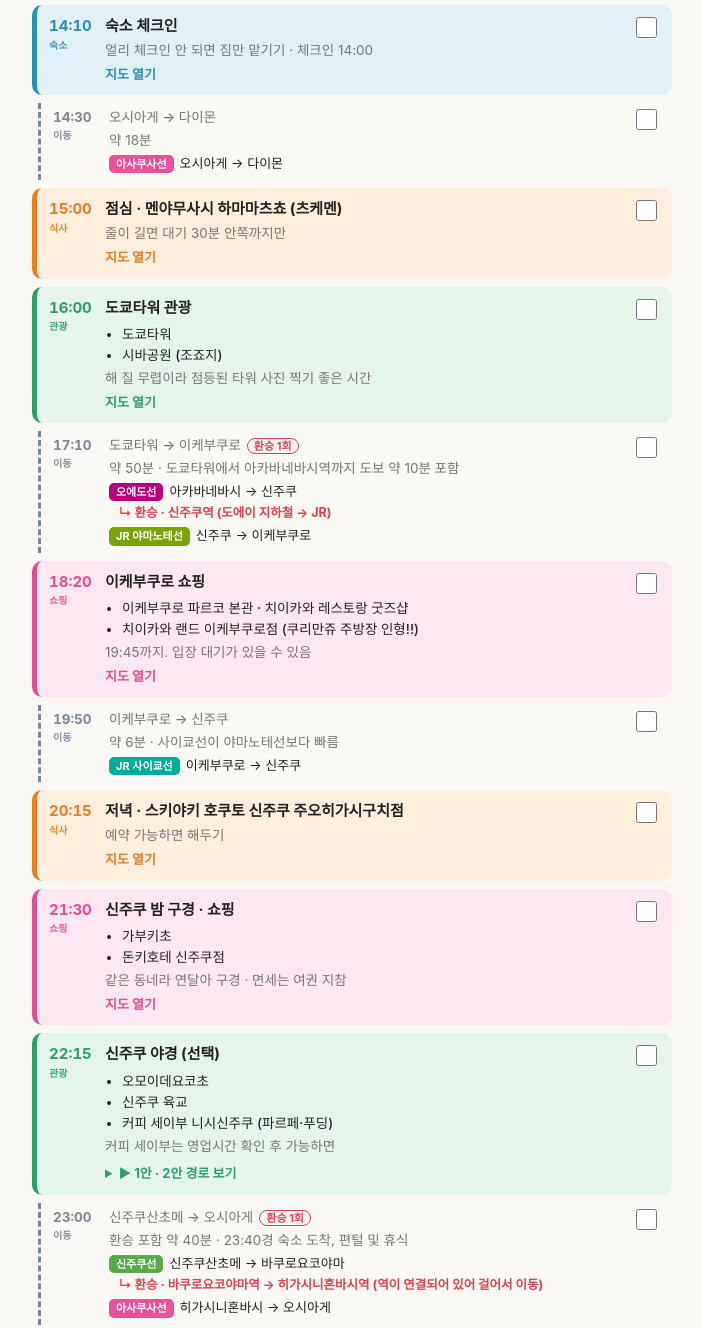
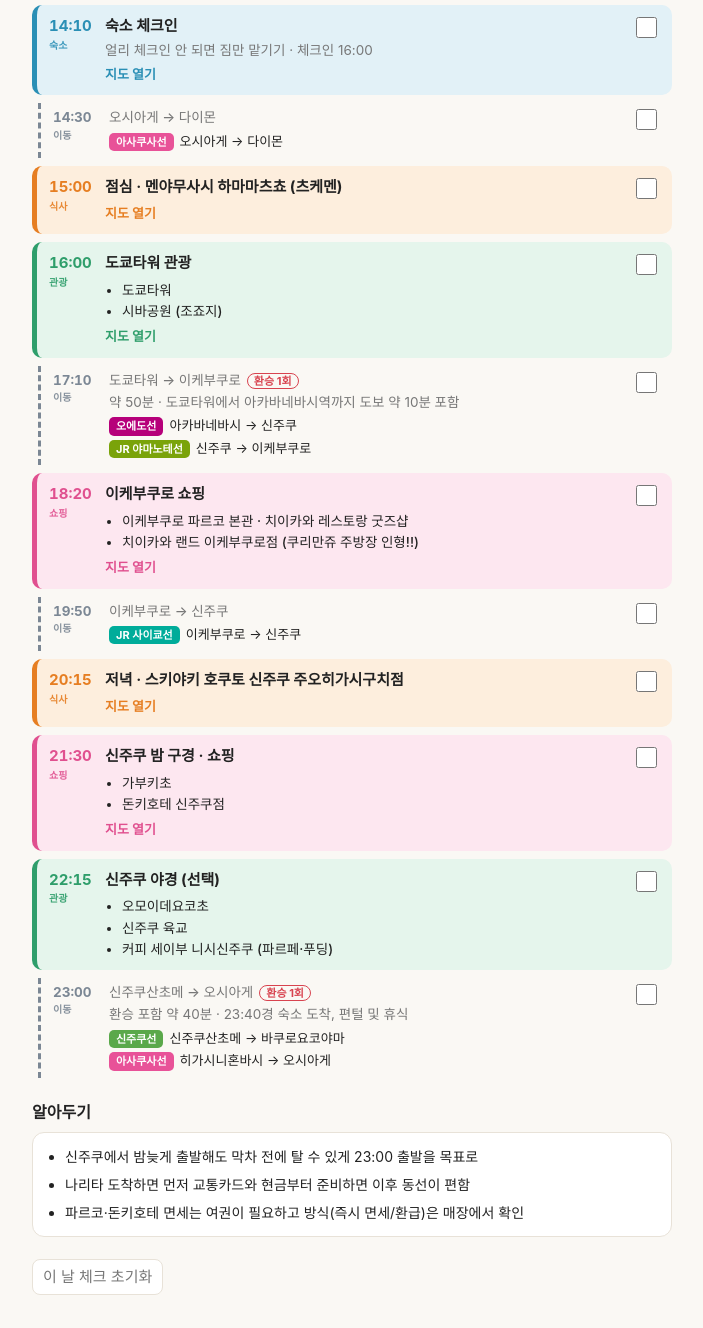
Before and after one commit to yebinleeee/tokyo-trip, a plain HTML site: page index.html in a window 1280 px wide. Shown: the part 341-1669 px from the top of the page, without its empty margins (288-991 px from the left). Drawn offline with Linux system fonts and the light colour scheme.

Commit message:
Add files via upload

```diff
--- a/index.html
+++ b/index.html
@@ -51,32 +51,32 @@ var DAYS={
 d1:{n:"1일차",t:"도쿄타워 · 이케부쿠로 · 신주쿠",p:"공항 → 숙소 → 도쿄타워 → 이케부쿠로 → 신주쿠 → 숙소",r:[
 ["12:05","m","나리타 도착","입국심사 → 수하물 → 세관(Visit Japan QR) → 편의점 ATM 인출, 교통카드 충전"],
 ["13:10","m","나리타 공항 → 오시아게","약 50~60분 · 13:00~13:20 열차면 OK","",[["sky","나리타 공항","오시아게"]]],
-["14:10","h","숙소 체크인","얼리 체크인 안 되면 짐만 맡기기 · 체크인 14:00","2-chome-12-2 Yokokawa Sumida"],
-["14:30","m","오시아게 → 다이몬","약 18분","",[["asa","오시아게","다이몬"]]],
-["15:00","f","점심 · 멘야무사시 하마마츠쵸 (츠케멘)","줄이 길면 대기 30분 안쪽까지만","멘야무사시 하마마츠쵸점"],
-["16:00","s","도쿄타워 관광","해 질 무렵이라 점등된 타워 사진 찍기 좋은 시간","도쿄타워",null,["도쿄타워","시바공원 (조죠지)"]],
-["17:10","m","도쿄타워 → 이케부쿠로","약 50분 · 도쿄타워에서 아카바네바시역까지 도보 약 10분 포함","",[["oed","아카바네바시","신주쿠"],"신주쿠역 (도에이 지하철 → JR)",["yam","신주쿠","이케부쿠로"]]],
-["18:20","b","이케부쿠로 쇼핑","19:45까지. 입장 대기가 있을 수 있음","이케부쿠로 파르코",null,["이케부쿠로 파르코 본관 · 치이카와 레스토랑 굿즈샵","치이카와 랜드 이케부쿠로점 (쿠리만쥬 주방장 인형!!)"]],
-["19:50","m","이케부쿠로 → 신주쿠","약 6분 · 사이쿄선이 야마노테선보다 빠름","",[["sai","이케부쿠로","신주쿠"]]],
-["20:15","f","저녁 · 스키야키 호쿠토 신주쿠 주오히가시구치점","예약 가능하면 해두기","스키야키 호쿠토 신주쿠 주오히가시구치점"],
-["21:30","b","신주쿠 밤 구경 · 쇼핑","같은 동네라 연달아 구경 · 면세는 여권 지참","돈키호테 신주쿠점",null,["가부키초","돈키호테 신주쿠점"]],
-["22:15","s","신주쿠 야경 (선택)","커피 세이부는 영업시간 확인 후 가능하면","",null,["오모이데요코초","신주쿠 육교","커피 세이부 니시신주쿠 (파르페·푸딩)"],[["1안 · 그대로 강행",[["22:15","신주쿠 야경 (오모이데요코초 · 신주쿠 육교 · 커피 세이부)"],["23:00","신주쿠산초메 → 오시아게 (환승 1회, 약 40분)",[["shn","신주쿠산초메","바쿠로요코야마"],"바쿠로요코야마역 → 히가시니혼바시역 (걸어서 이동)",["asa","히가시니혼바시","오시아게"]]],["23:40","숙소 도착"]]],["2안 · 야경 생략",[["22:15","돈키호테에서 마무리 후 신주쿠산초메역으로 이동 (도보 약 10~15분)"],["22:30","신주쿠산초메 → 오시아게 (환승 1회, 약 40분)",[["shn","신주쿠산초메","바쿠로요코야마"],"바쿠로요코야마역 → 히가시니혼바시역 (걸어서 이동)",["asa","히가시니혼바시","오시아게"]]],["23:10","숙소 도착 (1안보다 약 30분 일찍)"]]]]],
-["23:00","m","신주쿠산초메 → 오시아게","환승 포함 약 40분 · 23:40경 숙소 도착, 편털 및 휴식","",[["shn","신주쿠산초메","바쿠로요코야마"],"바쿠로요코야마역 → 히가시니혼바시역 (역이 연결되어 있어 걸어서 이동)",["asa","히가시니혼바시","오시아게"]]]],
+["14:10","h","숙소 체크인","얼리 체크인 안 되면 짐만 맡기기 · 체크인 16:00","2-chome-12-2 Yokokawa Sumida"],
+["14:30","m","오시아게 → 다이몬","","",[["asa","오시아게","다이몬"]]],
+["15:00","f","점심 · 멘야무사시 하마마츠쵸 (츠케멘)","","멘야무사시 하마마츠쵸점"],
+["16:00","s","도쿄타워 관광","","도쿄타워",null,["도쿄타워","시바공원 (조죠지)"]],
+["17:10","m","도쿄타워 → 이케부쿠로","약 50분 · 도쿄타워에서 아카바네바시역까지 도보 약 10분 포함","",[["oed","아카바네바시","신주쿠"],["yam","신주쿠","이케부쿠로"]]],
+["18:20","b","이케부쿠로 쇼핑","","이케부쿠로 파르코",null,["이케부쿠로 파르코 본관 · 치이카와 레스토랑 굿즈샵","치이카와 랜드 이케부쿠로점 (쿠리만쥬 주방장 인형!!)"]],
+["19:50","m","이케부쿠로 → 신주쿠","","",[["sai","이케부쿠로","신주쿠"]]],
+["20:15","f","저녁 · 스키야키 호쿠토 신주쿠 주오히가시구치점","","스키야키 호쿠토 신주쿠 주오히가시구치점"],
+["21:30","b","신주쿠 밤 구경 · 쇼핑","","돈키호테 신주쿠점",null,["가부키초","돈키호테 신주쿠점"]],
+["22:15","s","신주쿠 야경 (선택)","","",null,["오모이데요코초","신주쿠 육교","커피 세이부 니시신주쿠 (파르페·푸딩)"]],
+["23:00","m","신주쿠산초메 → 오시아게","환승 포함 약 40분 · 23:40경 숙소 도착, 편털 및 휴식","",[["shn","신주쿠산초메","바쿠로요코야마"],["asa","히가시니혼바시","오시아게"]]]],
 tip:["신주쿠에서 밤늦게 출발해도 막차 전에 탈 수 있게 23:00 출발을 목표로","나리타 도착하면 먼저 교통카드와 현금부터 준비하면 이후 동선이 편함","파르코·돈키호테 면세는 여권이 필요하고 방식(즉시 면세/환급)은 매장에서 확인"]},
 d2:{n:"2일차",t:"하라주쿠 · 나카메구로 · 시부야 · 롯폰기",p:"숙소 → 하라주쿠 → 나카메구로 → 시부야 → 롯폰기 → 숙소",r:[
-["10:00","m","오시아게 → 메이지진구마에","약 30분","",[["han","오시아게","오모테산도"],"오모테산도역 (한조몬선 → 치요다선)",["chi","오모테산도","메이지진구마에"]]],
-["10:30","b","하라주쿠 구경 · 쇼핑","키디랜드 오픈 시간 확인 · 유니클로는 하라주쿠나 시부야 지점에서","키디랜드 하라주쿠",null,["타케시타거리","키디랜드 오모테산도점"]],
-["12:30","f","점심 · 쿠라스시 하라주쿠 글로벌 플래그십","도착하면 앱/현장 대기번호부터 받기","쿠라스시 하라주쿠 글로벌 플래그십 스토어"],
+["10:00","m","오시아게 → 메이지진구마에","","",[["han","오시아게","오모테산도"],["chi","오모테산도","메이지진구마에"]]],
+["10:30","b","하라주쿠 구경 · 쇼핑","","키디랜드 하라주쿠",null,["타케시타거리","키디랜드 오모테산도점"]],
+["12:30","f","점심 · 쿠라스시 하라주쿠 글로벌 플래그십","","쿠라스시 하라주쿠 글로벌 플래그십 스토어"],
 ["13:40","m","메이지진구마에 → 나카메구로","약 10분 · 후쿠토신선에서 도요코선으로 직통하는 열차를 타면 환승 없음 (행선지 확인)","",[["fuk","메이지진구마에","시부야"],["toy","시부야 (직통)","나카메구로"]]],
-["13:50","m","도보 · 메구로강변 따라 카페로","약 10분"],
-["14:00","c","스타벅스 리저브 로스터리 도쿄 (선택)","대기가 길 수 있음. 1시간 넘으면 먼저 강변 산책하거나 시부야 카페로 플랜B","스타벅스 리저브 로스터리 도쿄",null,null,[["1안 · 그대로 강행",[["13:40","메이지진구마에 → 나카메구로 (약 10분)",[["fuk","메이지진구마에","시부야"],["toy","시부야 (직통)","나카메구로"]]],["13:50","메구로강변 따라 카페까지 도보 (약 10분)"],["14:00","스타벅스 리저브 로스터리 도쿄 (약 1시간 30분)"],["15:30","나카메구로 → 시부야 (약 3분)",[["toy","나카메구로","시부야"]]],["15:40","시부야 구경 · 쇼핑 시작"]]],["2안 · 스타벅스 생략",[["13:40","메이지진구마에 → 시부야 (1정거장, 약 3분)",[["fuk","메이지진구마에","시부야"]]],["13:50","시부야 구경 · 쇼핑 시작 (1안보다 약 1시간 50분 일찍)"]]]]],
-["15:30","m","나카메구로 → 시부야","약 3분","",[["toy","나카메구로","시부야"]]],
+["13:50","m","도보 · 메구로강변 따라 카페로"],
+["14:00","c","스타벅스 리저브 로스터리 도쿄 (선택)","","스타벅스 리저브 로스터리 도쿄"],
+["15:30","m","나카메구로 → 시부야","","",[["toy","나카메구로","시부야"]]],
 ["15:40","b","시부야 구경 · 쇼핑","","시부야 파르코",null,["시부야 파르코","몽벨 시부야점","시부야 스크램블 교차로","미야시타 파크"]],
 ["17:30","f","저녁 · 츠키시마몬자 오코게 시부야점","","츠키시마몬자 오코게 시부야점"],
-["18:50","b","시부야 자유 쇼핑","짧게 둘러보기. 케이크가 당기면 하브스 시부야 히카리에 신큐스점","하브스 시부야 히카리에 신큐스점"],
-["19:10","m","시부야 → 롯폰기","약 20분","",[["han","시부야","아오야마잇초메"],"아오야마잇초메역 (도쿄메트로 → 도에이 지하철)",["oed","아오야마잇초메","롯폰기"]]],
-["19:30","s","롯폰기 힐즈 크리스마스","1시간쯤 구경","롯폰기 힐즈 케야키자카",null,["케야키자카 일루미네이션 (약 400m 가로수길)","오야네 플라자 크리스마스 마켓"]],
-["20:40","m","롯폰기 → 오시아게","약 35분 · 21:15 숙소 도착, 편털 및 휴식","",[["oed","롯폰기","다이몬"],"다이몬역 (오에도선 → 아사쿠사선)",["asa","다이몬","오시아게"]]]],
+["18:50","b","시부야 자유 쇼핑","","하브스 시부야 히카리에 신큐스점",null,["하브스 시부야 히카리에 신큐스점 (케이크)"]],
+["19:10","m","시부야 → 롯폰기","약 20분","",[["han","시부야","아오야마잇초메"],["oed","아오야마잇초메","롯폰기"]]],
+["19:30","s","롯폰기 힐즈 크리스마스","","롯폰기 힐즈 케야키자카",null,["케야키자카 일루미네이션 (약 400m 가로수길)","오야네 플라자 크리스마스 마켓"]],
+["20:40","m","롯폰기 → 오시아게","약 35분 · 21:15 숙소 도착, 편털 및 휴식","",[["oed","롯폰기","다이몬"],["asa","다이몬","오시아게"]]]],
 tip:["시부야는 역 구조가 복잡하니 구글맵에서 출구 번호까지 확인","쿠라스시·스타벅스는 대기 시간이 변수라, 대기가 길면 순서나 장소를 바꿔도 동선에 무리 없음","몽벨·파르코 면세는 여권 지참","롯폰기 힐즈 케야키자카 일루미네이션은 2026년 12월 25일까지. 점등 시간(17:00~22:00)과 마켓 운영 시간은 당일 공식 사이트에서 확인"]},
 d3:{n:"3일차",t:"디즈니랜드",p:"숙소 → 스카이트리 버스터미널 → 디즈니랜드 → 숙소",r:[
 ["06:50","m","숙소 → 스카이트리 타운 1층 버스터미널 3번 승강장 (도보)","","도쿄 스카이트리 타운 버스터미널"],
@@ -86,15 +86,15 @@ d3:{n:"3일차",t:"디즈니랜드",p:"숙소 → 스카이트리 버스터미
 ["21:50","h","숙소 도착","편털 및 휴식 · 폐장 시간에 따라 조정"]],
 tip:["도쿄 디즈니리조트 앱을 미리 설치하고 티켓 연동","DPA와 대기 확인은 앱으로. 인기 어트랙션은 아침에 빨리 소진됨","12월 밤은 추우니 핫팩과 겉옷 필수, 큰 짐은 코인로커에","셔틀 첫차 시간과 귀가 교통편은 전날 한 번 더 확인"]},
 d4:{n:"4일차",t:"아사쿠사 · 스카이트리 · 출국",p:"숙소 체크아웃 → 아사쿠사 → 스카이트리(쇼핑·크리스마스 마켓) → 나리타 공항",r:[
-["10:30","h","숙소 체크아웃","기상 및 숙소 체크아웃"],
+["10:30","h","숙소 체크아웃"],
 ["10:50","h","짐 보관","소라마치 보관소(1층/4층) 또는 오시아게역 코인라커 (이후 스카이트리에서 바로 공항 가는 동선이라 소라마치 쪽이 편함, 1,000엔 예산)"],
 ["11:00","m","오시아게 → 아사쿠사","약 3분","",[["asa","오시아게","아사쿠사"]]],
-["11:10","s","아사쿠사 관광 & 점심 대기","점심 피크 전(11:30~40분쯤) 아사쿠사 규카츠 줄 먼저 서기 추천, 간식은 가볍게","센소지",null,["카미나리몬","센소지 산책","나카미세도리 길거리 간식"]],
-["12:00","f","점심 · 아사쿠사 규카츠","식사 후 아사쿠사 주변 가볍게 구경","아사쿠사 규카츠"],
+["11:10","s","아사쿠사 관광 & 점심 대기","","센소지",null,["카미나리몬","센소지 산책","나카미세도리 길거리 간식"]],
+["12:00","f","점심 · 아사쿠사 규카츠","","아사쿠사 규카츠"],
 ["13:40","m","아사쿠사 → 오시아게","약 3분","",[["asa","아사쿠사","오시아게"]]],
-["14:00","b","스카이트리 소라마치 쇼핑","대기 있는 곳(치이카와 랜드, 포켓몬센터)부터 공략","도쿄 스카이트리타운 소라마치",null,["치이카와 랜드 도쿄 스카이트리타운 소라마치점","포켓몬센터 스카이트리타운점","지브리 도토리공화국"]],
-["16:45","s","4층 스카이 아레나 크리스마스 마켓 & 일루미네이션","16:00부터 점등 시작, 17:30부터는 스카이트리 본체 크리스마스 특별 라이팅(15분 간격 테마 변경)까지 함께 감상 가능","",null,["스카이 아레나 크리스마스 마켓 (11:00~22:00, L.O. 21:00)","도쿄 스카이트리타운 일루미네이션 (16:00~23:00 점등)"]],
-["17:30","f","저녁 · 소라마치 식당가","6~7층 식당가 등에서 출국 전 마지막 저녁 식사 (초밥, 돈카츠, 히츠마부시 등)"],
+["14:00","b","스카이트리 소라마치 쇼핑","","도쿄 스카이트리타운 소라마치",null,["치이카와 랜드 도쿄 스카이트리타운 소라마치점","포켓몬센터 스카이트리타운점","지브리 도토리공화국"]],
+["16:45","s","4층 스카이 아레나 크리스마스 마켓 & 일루미네이션","16:00부터 점등 시작","",null,["스카이 아레나 크리스마스 마켓 (11:00~22:00, L.O. 21:00)","도쿄 스카이트리타운 일루미네이션 (16:00~23:00 점등)"]],
+["17:30","f","저녁 · 소라마치 식당가"],
 ["18:35","m","짐 찾기 & 오시아게역 이동 (도보 약 5분)","소라마치 보관소/코인라커에서 캐리어 회수 후 오시아게역 승강장으로 이동"],
 ["18:50","m","오시아게 → 나리타 공항","약 50~60분 · 스카이액세스 특급 (나리타공항행)","",[["sky","오시아게","나리타 공항"]]],
 ["19:50","m","나리타 도착 & 출국","탑승 수속 → 면세점 쇼핑 → 22:15 출국"]],
@@ -110,8 +110,8 @@ var done={};try{done=JSON.parse(localStorage.getItem("tt")||"{}")}catch(e){}
 function save(){try{localStorage.setItem("tt",JSON.stringify(done))}catch(e){}}
 function e(s){return s.replace(/&/g,"&amp;").replace(/</g,"&lt;")}
 var LN={han:["한조몬선","#8f76d6"],chi:["치요다선","#00a97a"],asa:["아사쿠사선","#e85298"],oed:["오에도선","#b6007a"],shn:["신주쿠선","#5aa84a"],fuk:["후쿠토신선","#9c5e31"],hib:["히비야선","#7f929c"],toy:["도큐 도요코선","#da0442"],yam:["JR 야마노테선","#7aa30a"],sai:["JR 사이쿄선","#00ac9a"],kei:["JR 게이요선","#c9242f"],sky:["게이세이 스카이액세스","#1f5fa8"],bus:["셔틀버스","#7b8794"]};
-function legs(a){if(!a)return"";return '<div class="lgs">'+a.map(function(l){return typeof l=="string"?'<div class="xf">↳ 환승 · '+e(l)+'</div>':'<div class="leg"><span class="ln" style="background:'+LN[l[0]][1]+'">'+LN[l[0]][0]+'</span>'+e(l[1])+' → '+e(l[2])+'</div>'}).join("")+'</div>'}
-function xc(a){var n=0;(a||[]).forEach(function(l){if(typeof l=="string")n++});return n?'<span class="xc">환승 '+n+'회</span>':""}
+function legs(a){if(!a)return"";return '<div class="lgs">'+a.map(function(l){return typeof l=="string"?"":'<div class="leg"><span class="ln" style="background:'+LN[l[0]][1]+'">'+LN[l[0]][0]+'</span>'+e(l[1])+' → '+e(l[2])+'</div>'}).join("")+'</div>'}
+function xc(a){var n=-1;(a||[]).forEach(function(l){if(typeof l!="string"){n++;if(l[1].indexOf("직통")>-1)n--}});return n>0?'<span class="xc">환승 '+n+'회</span>':""}
 function day(k){var d=DAYS[k],h='<h1>'+d.n+' · '+d.t+'</h1><p class="path">'+DT[k]+' · '+d.p+'</p>'+mapBtn(d)+'<div class="lg">';
 for(var y in TY)h+='<span><i style="background:var(--k'+y+')"></i>'+TY[y]+'</span>';h+='</div>';
 var T=today(),ni=-1;if(T&&T.k==k){d.r.forEach(function(x,i){var p=x[0].split(":");if(+p[0]*60+ +p[1]<=T.m)ni=i});if(ni<0)ni=0}
@@ -123,7 +123,7 @@ var VIEWS={d1:function(){return day("d1")},d2:function(){return day("d2")},d3:fu
 bud:function(){return '<h1>예산</h1><h2>사전 결제 (1인 기준)</h2>'+rows([["항공 (파라타항공 / 에어서울)","₩403,100"],["숙소 (에어비앤비)","₩156,000"],["디즈니랜드 티켓 (JP¥10,900)","₩92,759"],["<b>합계 (1인)</b>","<b>₩651,859</b>"]])+'<h2>현지 공동 경비 (총 29,500엔)</h2>'+rows([["식비","20,000엔"],["현지 교통비 (스카이액세스, 지하철, 버스)","6,500엔"],["디즈니랜드 DPA 1회","2,000엔"],["4일차 캐리어 보관료","1,000엔"]])+'<p class="sub">교통비는 공항 왕복과 디즈니 셔틀이 큰 비중이라 실제 요금을 한 번 확인해 보세요.</p>'},
 todo:function(){var a=[["t1","여행자 보험"],["t2","비짓재팬 등록 후 QR코드 캡쳐"],["t3","디즈니랜드 예매"],["t4","이심 구매"],["t5","항공권 예약"],["t6","숙소 예약"]],G=[["필수용품",["여권","해외 사용 가능 카드, 현금 (ex. 트래블로그)","지갑(한국에서 쓰는 거)","보조배터리","110V 변환 어댑터","충전기","비상약(타이레놀, 소화제)","에어팟","물티슈","우양산","타포린백(수하물 넘쳤을 때 대비용)","카메라","안경+안경집"]],["세안·미용",["세안·미용용품 (각자 알아서 준비)"]],["의류",["속옷","잠옷","입을 옷들","양말"]]],h='<h1>체크</h1><h2>해야 할 것</h2>';
 [["",a]].concat(G).forEach(function(g,j){if(j)h+='<h2>짐 리스트 · '+g[0]+'</h2>';g[1].forEach(function(x,i){if(typeof x=="string")x=["p"+j+i,x];var on=done[x[0]]===undefined?(x[0]=="t5"||x[0]=="t6"):done[x[0]];h+='<label class="li'+(on?" done":"")+'"><input type="checkbox" data-id="'+x[0]+'"'+(on?" checked":"")+'><span>'+x[1]+'</span></label>'})});return h},
-info:function(){return '<h1>정보</h1><h2>숙소</h2><div class="box"><ul><li>2-chome-12-2 Yokokawa, Sumida City, Tokyo 130-0003 (오시아게역 근처)</li><li>체크인 14:00 · 체크아웃 10:30</li></ul><a class="mp" style="color:var(--acc)" target="_blank" rel="noopener" href="'+M+encodeURIComponent("2-chome-12-2 Yokokawa Sumida")+'">지도 열기</a></div><h2>긴급 연락처</h2><div class="box"><ul><li>외교부 영사콜센터 (24시간) +82-2-3210-0404</li><li>일본 경찰 110 · 화재/구급 119</li></ul></div><h2>12월 도쿄</h2><div class="box"><ul><li>낮 10℃ 안팎, 밤 3~5℃ 정도로 건조하고 쌀쌀함. 겉옷, 핫팩, 보습용품 챙기기</li><li>해가 일찍 져서 오후 4시 반쯤이면 어두워짐</li></ul></div><h2>교통 · 결제</h2><div class="box"><ul><li>교통카드 하나로 지하철, JR, 버스 모두 탈 수 있음</li><li>환승은 구글맵으로 검색하면 호선과 출구까지 안내됨</li><li>작은 식당과 가게는 현금만 받는 곳이 있으니 엔화 현금을 조금 챙기기</li></ul></div>'}};
+info:function(){return '<h1>정보</h1><h2>숙소</h2><div class="box"><ul><li>2-chome-12-2 Yokokawa, Sumida City, Tokyo 130-0003 (오시아게역 근처)</li><li>체크인 16:00 · 체크아웃 10:30</li></ul><a class="mp" style="color:var(--acc)" target="_blank" rel="noopener" href="'+M+encodeURIComponent("2-chome-12-2 Yokokawa Sumida")+'">지도 열기</a></div><h2>긴급 연락처</h2><div class="box"><ul><li>외교부 영사콜센터 (24시간) +82-2-3210-0404</li><li>일본 경찰 110 · 화재/구급 119</li></ul></div><h2>12월 도쿄</h2><div class="box"><ul><li>낮 10℃ 안팎, 밤 3~5℃ 정도로 건조하고 쌀쌀함. 겉옷, 핫팩, 보습용품 챙기기</li><li>해가 일찍 져서 오후 4시 반쯤이면 어두워짐</li></ul></div><h2>교통 · 결제</h2><div class="box"><ul><li>교통카드 하나로 지하철, JR, 버스 모두 탈 수 있음</li><li>환승은 구글맵으로 검색하면 호선과 출구까지 안내됨</li><li>작은 식당과 가게는 현금만 받는 곳이 있으니 엔화 현금을 조금 챙기기</li></ul></div>'}};
 function go(){var k=(location.hash||"").slice(1);if(!VIEWS[k]){var T=today();k=T?T.k:"d1"}
 document.getElementById("nav").innerHTML=TABS.map(function(t){return '<a href="#'+t[0]+'"'+(t[0]==k?' class="on"':"")+'>'+t[1]+'</a>'}).join("");
 document.getElementById("app").innerHTML=VIEWS[k]();scrollTo(0,0);var nw=document.querySelector(".now");if(nw)nw.scrollIntoView({block:"center"});
```
